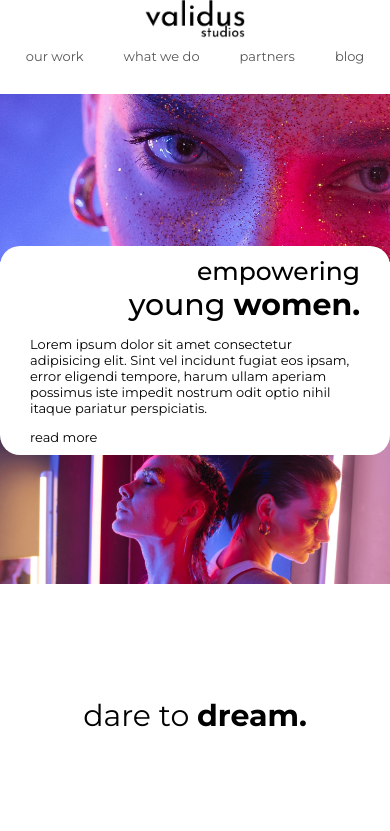
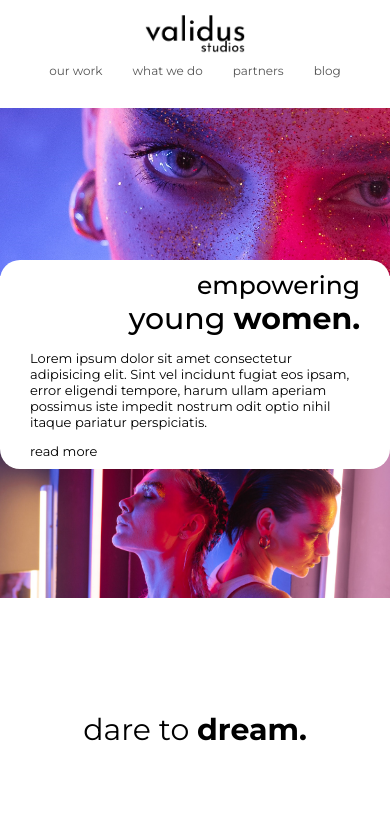
Before and after one commit to Sooova/Validus-Studios-Concept, a plain HTML site: page index.html in a window 390 px wide. Shown: the top 831 px of the page. Drawn offline with nearby package versions, Linux system fonts and the light colour scheme.

Commit message:
Update styles.css

```diff
--- a/assets/styles.css
+++ b/assets/styles.css
@@ -373,10 +373,15 @@ footer img {
         font-size:30px;
     }
     .nav ul {
-        font-size:13px;
+        font-size:12px;
         margin:0;
         padding:0;
     }
+
+    .nav ul li {
+        padding:10px 15px 10px;
+    }
+
     .logo {
         display:flex;
         justify-content: center;
@@ -384,6 +389,7 @@ footer img {
         position:relative;
         top:0;
         left:0;
+        margin-top:15px;
     }
     .logo img {
         position:relative;
```
